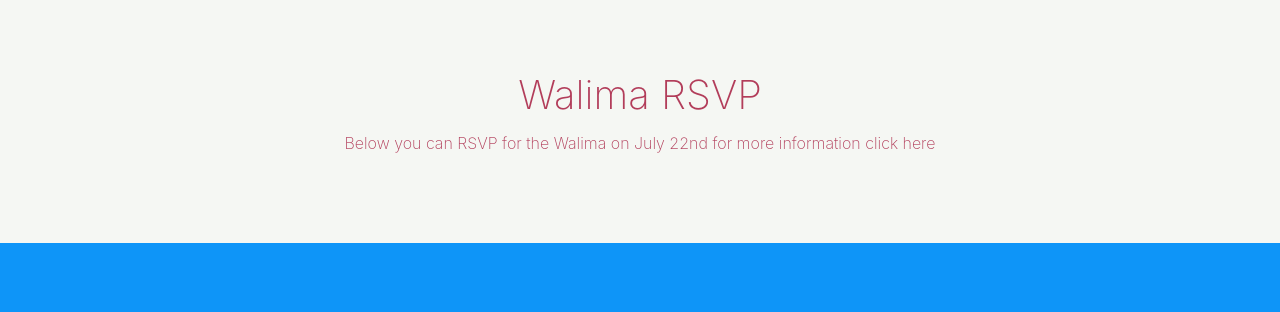
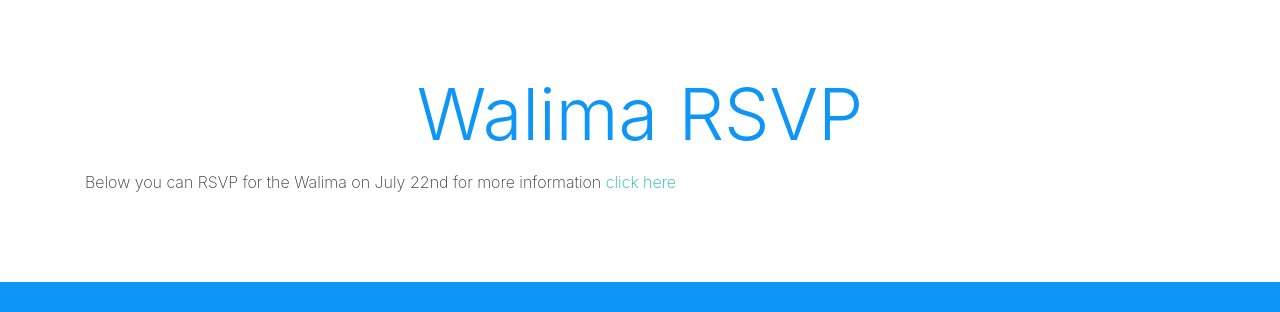
Before and after one commit to manl400/KhushAndZain, a Django app: page /RSVP/ in a window 1280 px wide. Shown: the part 264-576 px from the top of the page. Run offline with Django 3.2, Linux system fonts and the light colour scheme; some libraries are stand-ins or nearby versions.

Commit message:
RSVP html
Html modifications

```diff
--- a/RSVP/templates/RSVP/RSVP.html
+++ b/RSVP/templates/RSVP/RSVP.html
@@ -10,20 +10,16 @@
         </div>
       </div>
     </div>
-    <div class="py-5 text-center bg-light">
-      <div class="container">
-        <div class="row">
-          <div class="col-md-12">
-            <div class="row">
-              <div class="col-md-12">
-                <h1 class="text-secondary">Walima RSVP</h1>
-                <p class="text-secondary">Below you can RSVP for the Walima on July 22nd for more information click here</p>
-              </div>
+    <div class="py-5" >
+        <div class="container">
+          <div class="row">
+            <div class="col-md-12">
+              <h1 class="text-center display-3 text-primary">Walima RSVP</h1>
+              <p class="">Below you can RSVP for the Walima on July 22nd for more information <a href="{% url 'events' %}">click here</a></p>
             </div>
           </div>
         </div>
       </div>
-    </div>
     <div class="py-5 bg-primary text-light">
       <div class="container">
         <div class="row">
```
